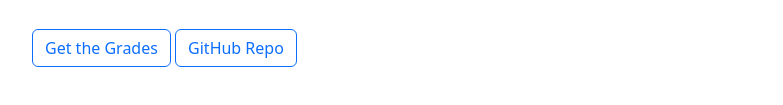
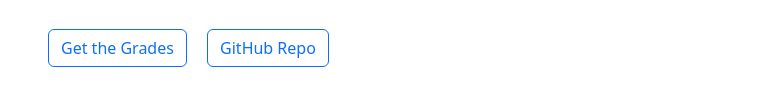
Before and after one commit to faslu007/markstoGrade, a plain HTML site: page index.html in a window 1280 px wide. Shown: the part 341-446 px from the top of the page, without its empty margins (50-833 px from the left). Drawn offline with nearby package versions, Linux system fonts and the light colour scheme.

Commit message:
button rearranged

```diff
--- a/index.html
+++ b/index.html
@@ -56,9 +56,9 @@
 
                       <div class="col-sm-3 ms-5 mt-2"> <p id="disclaimer"></p></div>
 
-                      <button type="button" class="btn btn-outline-primary mt-3" onclick="getMarks()">Get the Grades</button>
+                      <button type="button" class="btn btn-outline-primary mt-3 ms-3" onclick="getMarks()">Get the Grades</button>
 
-                      <a href="https://github.com/faslu007/markstoGrade.git" class="btn btn-outline-primary mt-3" role="button" aria-disabled="true">GitHub Repo</a>
+                      <a href="https://github.com/faslu007/markstoGrade.git" class="btn btn-outline-primary mt-3 ms-3" role="button" aria-disabled="true" target="_blank">GitHub Repo</a>
 
 
                 </form>
```
